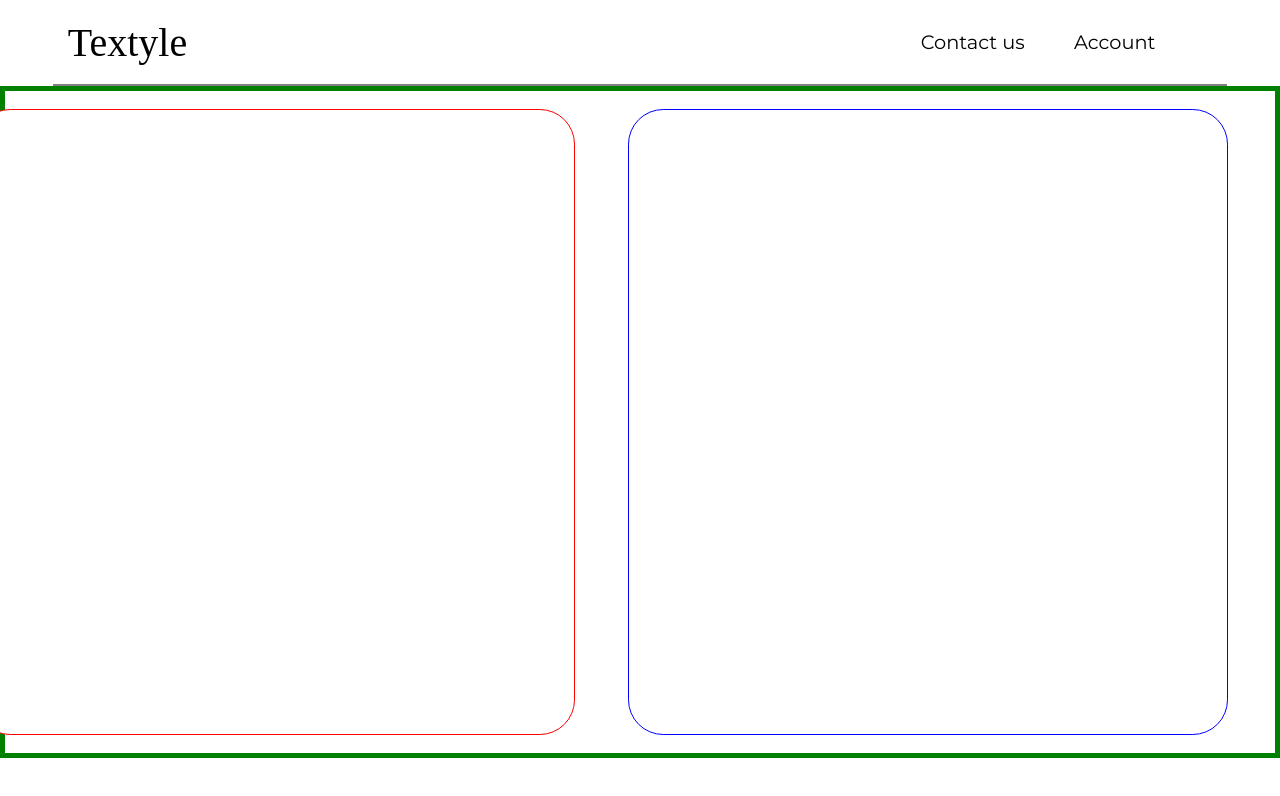
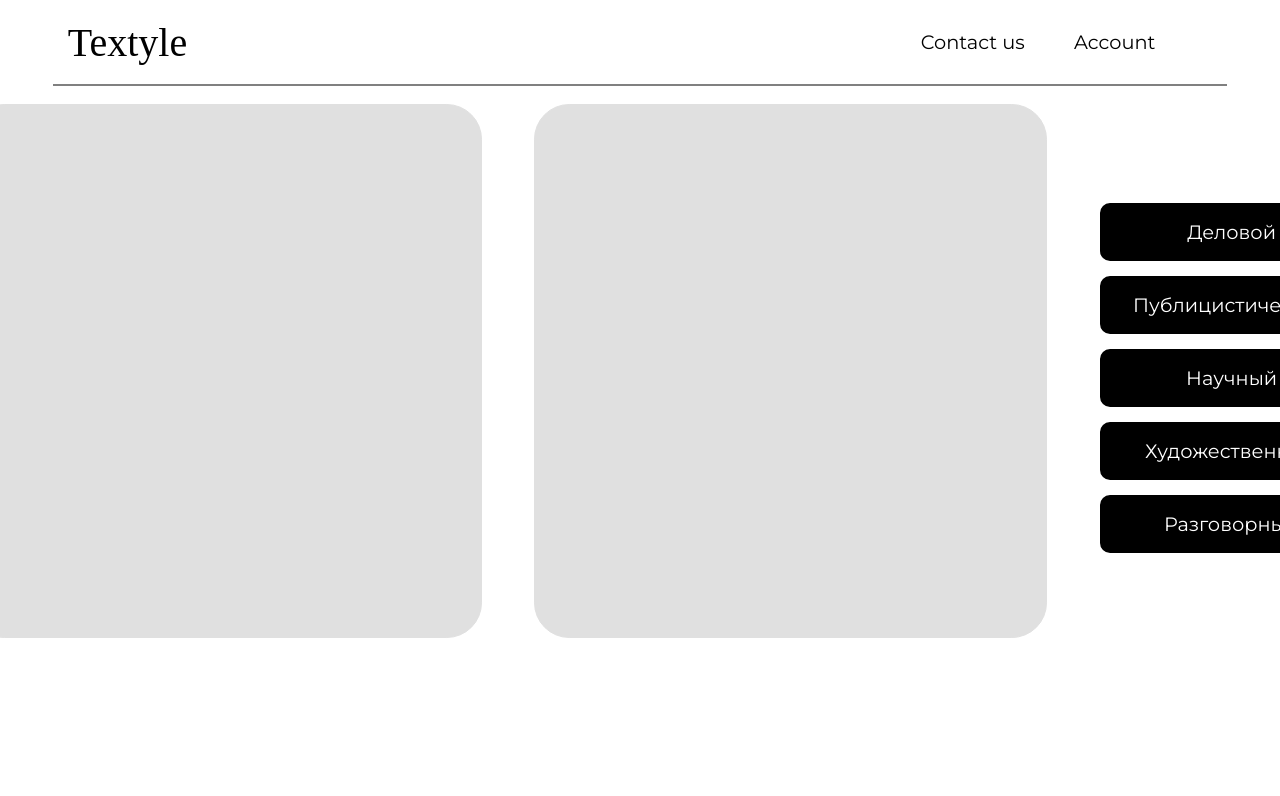
Before and after one commit to Nickolaus-899/Textyle-Frontend, a React (Create React App) app in the folder textyle/: page /textyle in a window 1280 px wide. Shown: the top 796 px of the page. Built offline with nearby package versions, Linux system fonts and the light colour scheme; the HTML template or start-up script is replaced by a standard one; a web font is replaced by a local one.

Commit message:
Textyle page

```diff
--- a/textyle/src/components/InputField.jsx
+++ b/textyle/src/components/InputField.jsx
@@ -18,26 +18,35 @@ const InputField = (props) => {
     );
 }
 
-export default InputField
+export default InputField;
 
-const IForm = styled.form`
-  input {
-    //width: 30rem;
-    //height: 500px;
-  }
-`
-
-const StyledTextArea = styled.textarea`
-  width: 30rem;
-  height: 60rex;
+export const IForm = styled.div`
+  width: 25rem;
+  height: 50rex;
   padding: 2rem;
 
   text-align: left;
   vertical-align: top;
 
   resize: none;
-  border: 1px solid red;
+  border: 1px solid #e0e0e0;
   border-radius: 2rem;
 
+  background-color: #e0e0e0;
 
+  display: flex;
+  justify-content: center;
+  align-items: center;
+`
+
+export const StyledTextArea = styled.textarea`
+  width: 90%;
+  height: 90%;
+  padding-right: 2rem;
+
+  background-color: #e0e0e0;
+  border: 1px solid #e0e0e0;
+
+  resize: none;
+  outline: none;
 `;
--- a/textyle/src/components/Options.jsx
+++ b/textyle/src/components/Options.jsx
@@ -2,7 +2,13 @@ import TranslateButton from "./TranslateButton";
 
 const Options = (props) => {
     return (
-        <div>Some options: <TranslateButton input={props.input} setOutput={props.setOutput}/></div>
+        <div className="OptionsStyle">
+            <TranslateButton name="Деловой" input={props.input} setOutput={props.setOutput}/>
+            <TranslateButton name="Публицистический" input={props.input} setOutput={props.setOutput}/>
+            <TranslateButton name="Научный" input={props.input} setOutput={props.setOutput}/>
+            <TranslateButton name="Художественный" input={props.input} setOutput={props.setOutput}/>
+            <TranslateButton name="Разговорный" input={props.input} setOutput={props.setOutput}/>
+        </div>
     )
 }
 
--- a/textyle/src/components/OutputField.jsx
+++ b/textyle/src/components/OutputField.jsx
@@ -1,27 +1,15 @@
+import { IForm, StyledTextArea } from "./InputField"
 import styled from "styled-components";
 
 const OutputField = (props) => {
     return (
         <div>
-            <OutForm>
-                <div>{props.output}</div>
-            </OutForm>
+            <IForm>
+                <StyledTextArea value={props.output}/>
+            </IForm>
         </div>
     )
 
 }
 
 export default OutputField
-
-const OutForm = styled.div`
-  padding: 2rem;
-  width: 30rem;
-  height: 60rex;
-
-  border: 1px solid blue;
-  border-radius: 2rem;
-
-  text-align: left;
-  vertical-align: top;
-  resize: none;
-`
--- a/textyle/src/components/TranslateButton.jsx
+++ b/textyle/src/components/TranslateButton.jsx
@@ -1,17 +1,11 @@
-import styled from "styled-components";
-
 const TranslateButton = (props) => {
     return (
         <div>
-            <StyleTranslateButton onClick={() => (props.setOutput(props.input))}>
-                Click me!
-            </StyleTranslateButton>
+            <button className="MyButton OptionButton" onClick={() => (props.setOutput(props.input))}>
+                {props.name}
+            </button>
         </div>
     )
 }
 
 export default TranslateButton;
-
-const StyleTranslateButton = styled.button`
-
-`
--- a/textyle/src/components/css/index.css
+++ b/textyle/src/components/css/index.css
@@ -1,6 +1,4 @@
 .TranslateWrapper {
-    border: 5px solid green;
-
     display: flex;
     align-items: center;
     padding: 1rem;
@@ -10,3 +8,7 @@
 .TranslateItem {
     margin-left: 3rem;
 }
+
+.OptionsStyle > * {
+    margin-top: 15px;
+}
--- a/textyle/src/index.css
+++ b/textyle/src/index.css
@@ -19,3 +19,22 @@ code {
   font-family: "Montserrat", 'sans-serif';
   color: black;
 }
+
+
+::-webkit-scrollbar {
+  width: 5px;
+  border-radius: 10px;
+  margin-right: 10px;
+}
+
+::-webkit-scrollbar-track {
+  background: #f1f1f1;
+}
+
+::-webkit-scrollbar-thumb {
+  background: #888;
+}
+
+::-webkit-scrollbar-thumb:hover {
+  background: #555;
+}
--- a/textyle/src/pages/css/index.css
+++ b/textyle/src/pages/css/index.css
@@ -129,4 +129,10 @@
 .MyButton:hover {
     background-color: blueviolet;
     border: 2px solid blueviolet;
+
+    cursor: pointer;
 }
+
+.OptionButton {
+    width: 15rem;
+}
```
